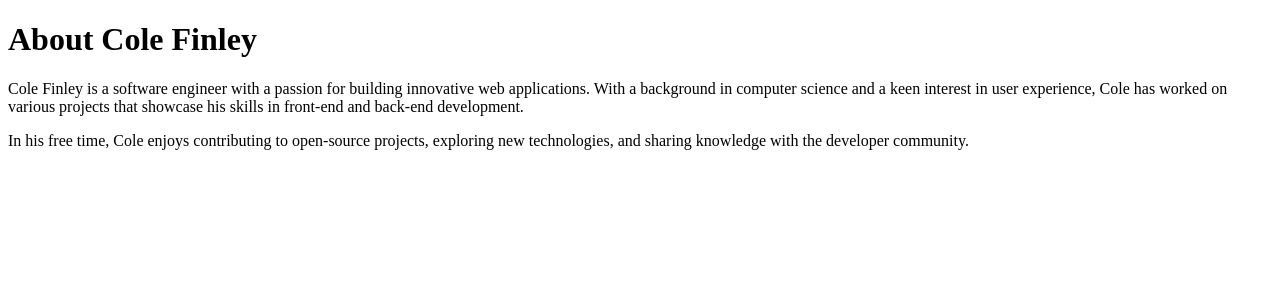
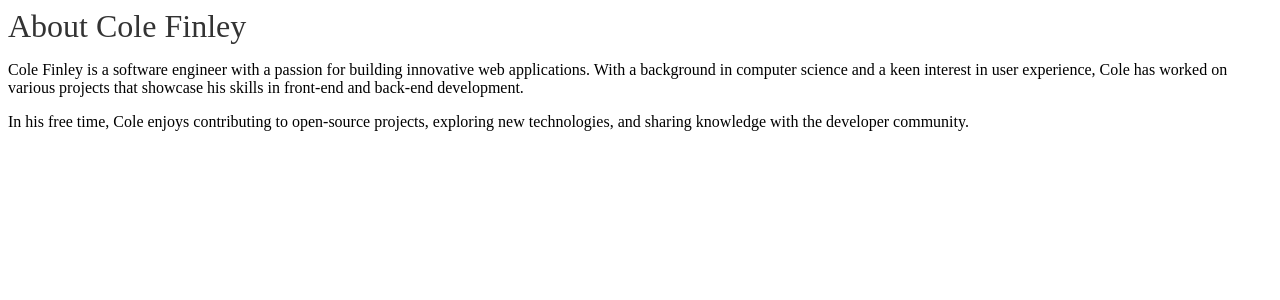
Before and after one commit to finleyc24/portfolio_project, a Next.js app: page /aboutPage in a window 1280 px wide. Shown: the top 300 px of the page. Built offline with nearby package versions, Linux system fonts and the light colour scheme.

Commit message:
Create styling for about page

```diff
--- a/app/aboutPage/page.jsx
+++ b/app/aboutPage/page.jsx
@@ -1,9 +1,9 @@
 import React from "react";
-
+import style from "./styles.module.css";
 const AboutPage = () => {
   return (
     <div>
-      <h1>About Cole Finley</h1>
+      <header className={style.header}>About Cole Finley</header>
       <p>
         Cole Finley is a software engineer with a passion for building
         innovative web applications. With a background in computer science and a
--- /dev/null
+++ b/app/aboutPage/styles.module.css
@@ -0,0 +1,5 @@
+.header {
+    color: #333;
+    font-size: 2em;
+    margin-bottom: 0.5em;
+}
```
